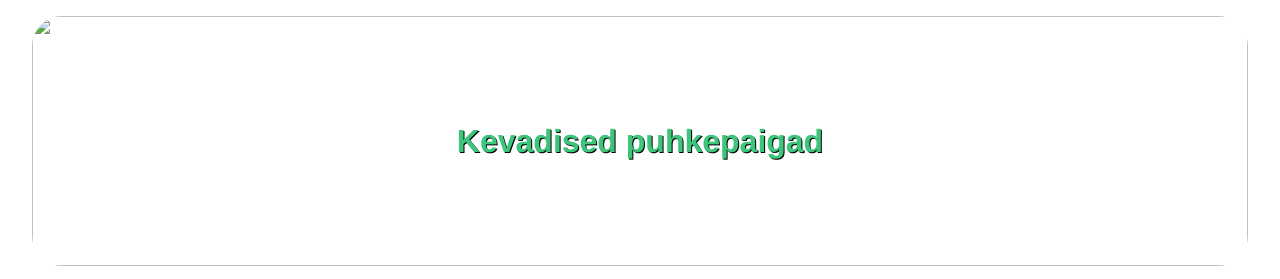
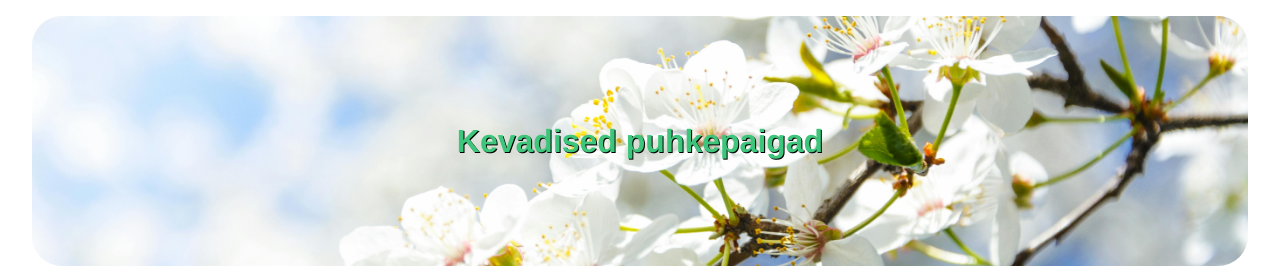
Before and after one commit to anriwv/Veebilehe-r-hmat-, a plain HTML site: page kevad.html in a window 1280 px wide. Shown: the top 279 px of the page. Drawn offline with Linux system fonts and the light colour scheme; the site is published under a folder, as on GitHub Pages, so addresses that start at the root find nothing.

Commit message:
change "/"

```diff
--- a/kevad.html
+++ b/kevad.html
@@ -12,7 +12,7 @@
 
     <div class="title">
         <h1 class="kevad_pealkiri">
-            <img src="/assets/images/kevad/kevad.jpg" alt="" class="taust">
+            <img src="assets/images/kevad/kevad.jpg" alt="taust" class="taust">
             Kevadised puhkepaigad
         </h1>
     </div>
```
